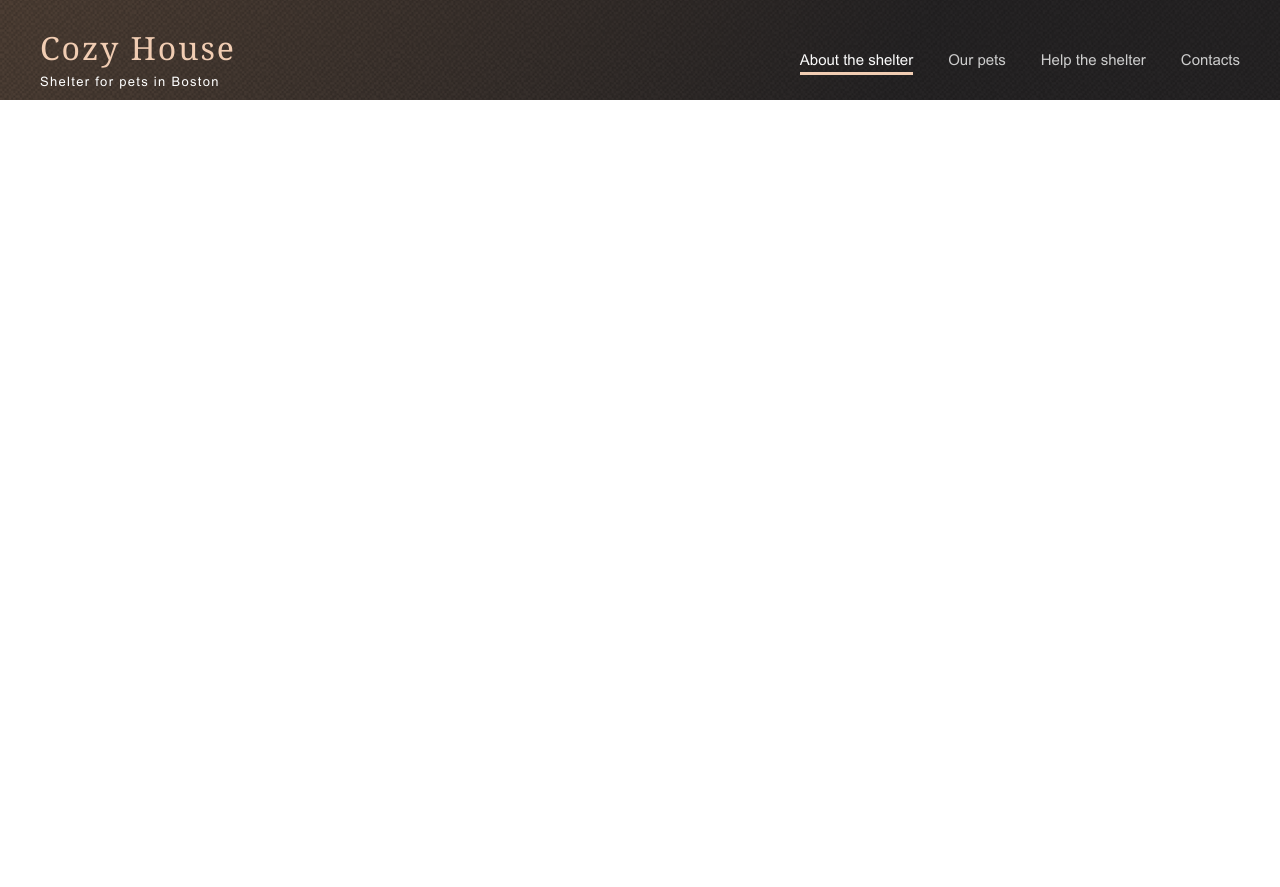
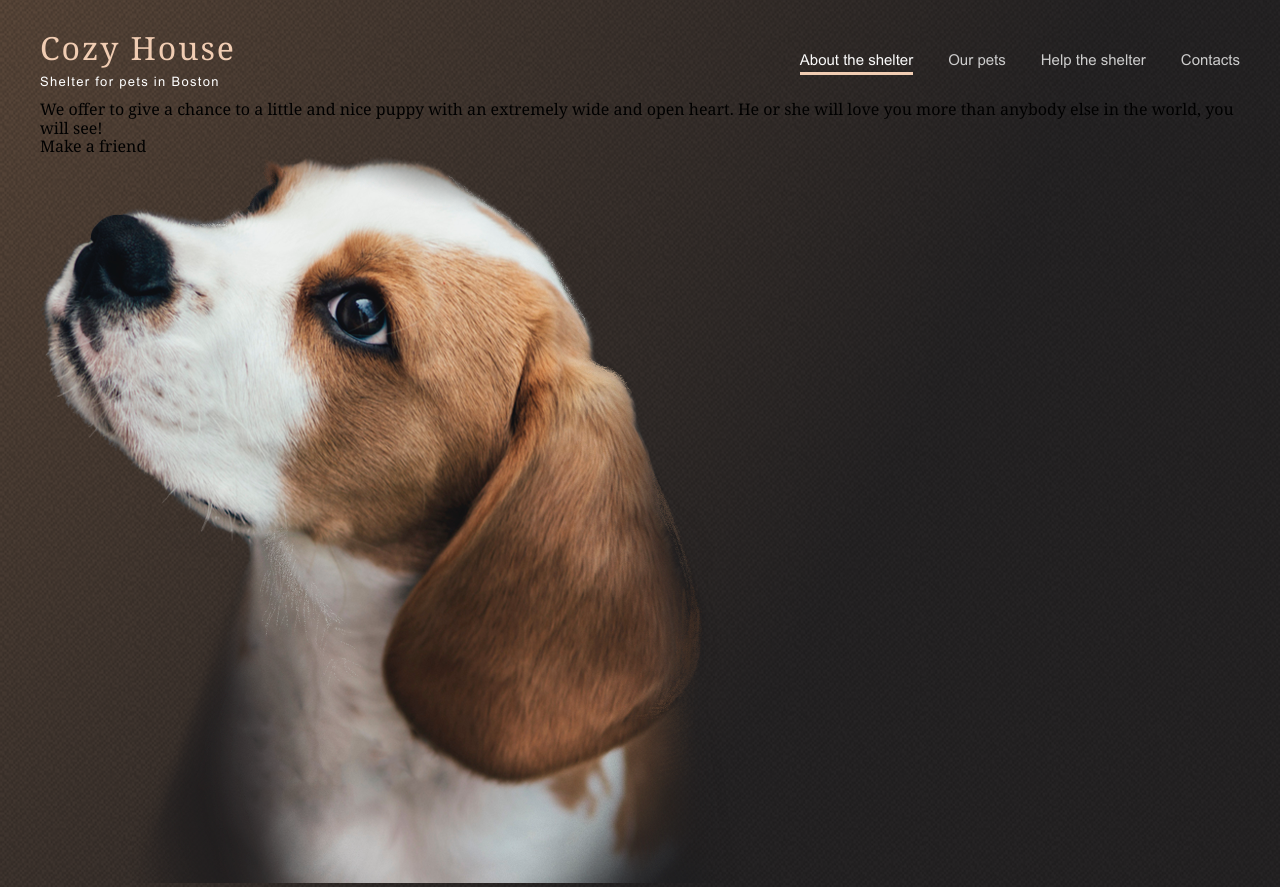
Before and after one commit to async-kita/cozy-house, a website with bundled scripts: page index.html in a window 1280 px wide. Before the commit the page ends 800 px from the top, so only its background shows below. Built offline with nearby package versions, Linux system fonts and the light colour scheme.

Commit message:
feat: add HTML markup section hero

```diff
--- a/index.html
+++ b/index.html
@@ -97,6 +97,31 @@
           </button>
         </div>
       </header>
+      <section class="hero">
+        <div class="hero__inner container">
+          <div class="hero__body">
+            <h2 class="hero__title"></h2>
+            <p class="hero__subtitle">
+              We offer to give a chance to a little and nice puppy with an
+              extremely wide and open heart. He or she will love you more than
+              anybody else in the world, you will see!
+            </p>
+            <a
+              class="hero__button button button--primary"
+              href="#"
+              >Make a friend
+            </a>
+          </div>
+          <img
+            class="hero__image"
+            src="./assets/images/hero/puppy.png"
+            alt="Puppy"
+            width="698"
+            height="728"
+            loading="lazy"
+          />
+        </div>
+      </section>
     </div>
   </body>
 </html>
```
Also changed, not shown: assets/images/hero/puppy.png (added).
